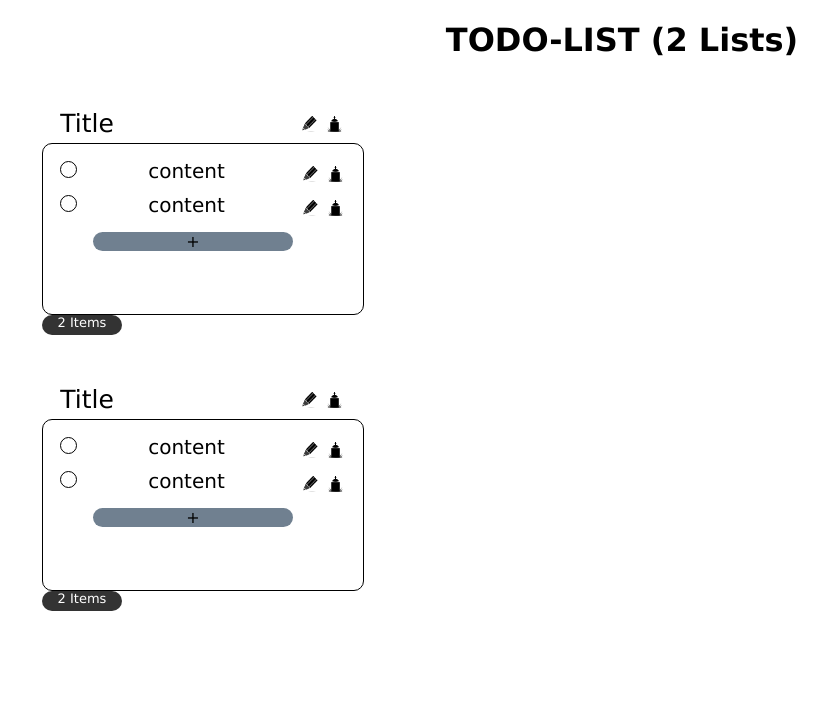
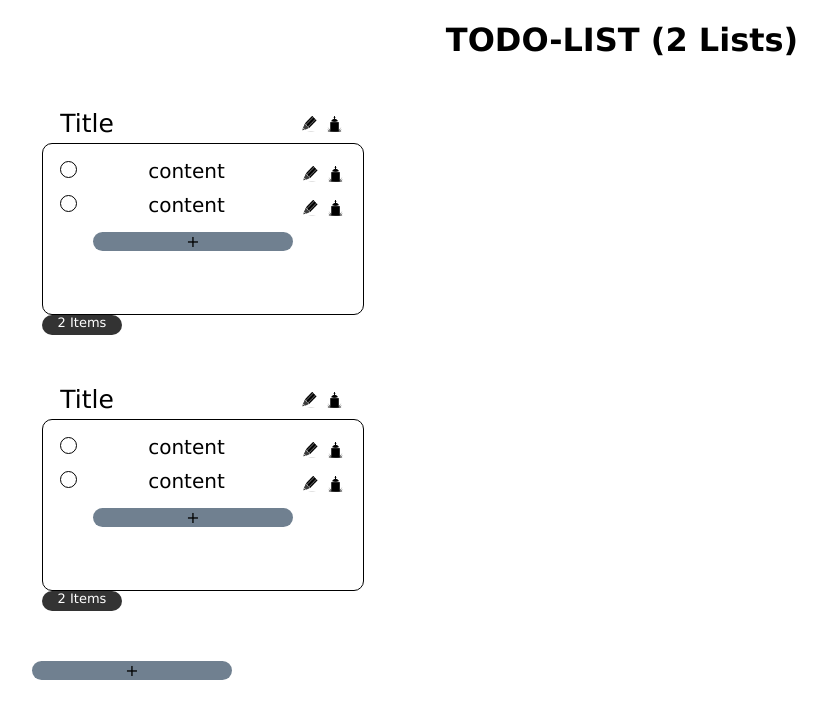
Before and after one commit to KarlChuang/TodoList, a React (Create React App) app: page / in a window 1280 px wide. Shown: the top 718 px of the page, without its empty margins (18-845 px from the left). Built offline with nearby package versions, Linux system fonts and the light colour scheme.

Commit message:
add List Add-Button

```diff
--- a/src/App.js
+++ b/src/App.js
@@ -110,6 +110,15 @@ class App extends Component {
       return {TitleArray: newTitleArray};
     })
   }
+  handleListAddButtonClick = () => {
+    this.setState((prevState) => {
+      let newTitleArray = prevState.TitleArray;
+      newTitleArray.push(
+        {content: "Title", inputShow: false, ItemArray: []}
+      );
+      return {TitleArray: newTitleArray};
+    })
+  }
   render() {
     let newTodoList = this.ArrayMapping(this.state.TitleArray);
     const ListNumber = this.state.TitleArray.length;
@@ -119,6 +128,9 @@ class App extends Component {
         <h1>TODO-LIST ({(ListNumber>1) ? ListNumber + " Lists" : ListNumber+ " List"})</h1>
         <div>
           {newTodoList}
+          <div className="AddButton"
+                onClick={this.handleListAddButtonClick}
+          >+</div>
         </div>
       </div>
     );
```
